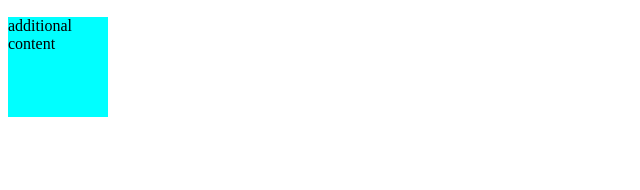
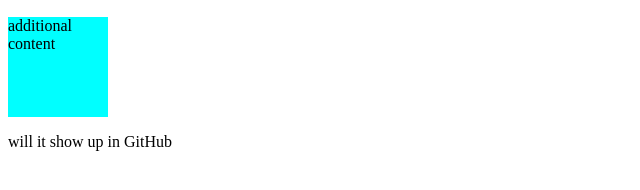
Before and after one commit to dipalshrestha/first-git-repository, a plain HTML site: page index.html in a window 1280 px wide. Shown: the part 554-744 px from the top of the page, without its empty margins (0-640 px from the left). Drawn offline with Linux system fonts and the light colour scheme.

Commit message:
github experiment

```diff
--- a/index.html
+++ b/index.html
@@ -15,6 +15,7 @@
   <img class = "bacon"src="https://emojipedia-us.s3.amazonaws.com/thumbs/240/apple/118/bacon_1f953.png" alt="bacon-img">
   <img class = "broccoli"src="https://emojipedia-us.s3.dualstack.us-west-1.amazonaws.com/thumbs/120/apple/237/broccoli_1f966.png" alt="broccoli-img">
   <p class = "more"> additional content</p>
+  <p> will it show up in GitHub</p>
 </body>
 
 </html>
```
